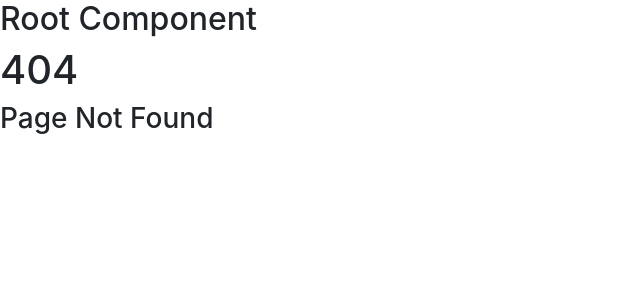
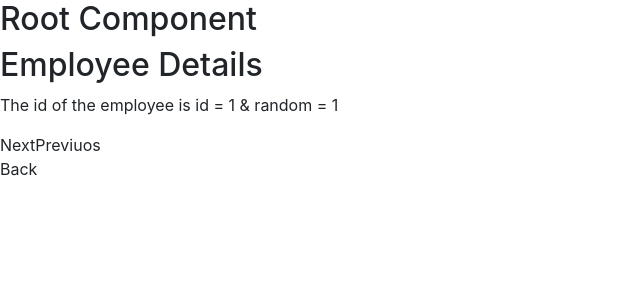
Before and after one commit to SamPratik/Angular-2, an Angular app: page /employees/1/1 in a window 1280 px wide. Before the commit this address had no page. Shown: the top 300 px of the page, without its empty margins (0-640 px from the left). Built offline with nearby package versions, Linux system fonts and the light colour scheme.

Commit message:
Sending multiple parameters(compulsory) in URL using navigate() method

```diff
--- a/src/app/app-routing.module.ts
+++ b/src/app/app-routing.module.ts
@@ -7,7 +7,7 @@ import {PageNotFoundComponent} from './page-not-found.component';
 const routes: Routes = [
   { path: '', redirectTo: '/employees', pathMatch: 'full' },
   { path: 'employees', component: EmployeeListComponent },
-  { path: 'details/:id', component: EmployeeDetailComponent },
+  { path: 'employees/:id/:random', component: EmployeeDetailComponent },
 
   { path: '**', component: PageNotFoundComponent }
 ];
--- a/src/app/employee-detail.component.ts
+++ b/src/app/employee-detail.component.ts
@@ -5,7 +5,7 @@ import { EmployeeService } from './employee.service';
 @Component({
   template: `
               <h2>Employee Details</h2>
-              <p>The id of the employee is id = {{ employeeId }}</p>
+              <p>The id of the employee is id = {{ employeeId }} & random = {{ random }}</p>
               <a (click)="goNext()">Next</a>
               <a (click)="goPrevious()">Previuos</a><br/>
               <a (click)="goBack()">Back</a>
@@ -14,29 +14,32 @@ import { EmployeeService } from './employee.service';
 
 export class EmployeeDetailComponent {
   employeeId: number;
+  random: string;
   constructor(private route: ActivatedRoute, private router: Router) {}
   ngOnInit() {
     this.route.params.subscribe((params: Params) => {
       let id = parseInt(params['id']);
+      let random = params['random'];
       this.employeeId = id;
+      this.random = random;
     });
   }
 
   goNext() {
     if(this.employeeId == 5) {
       this.employeeId = 1;
-      this.router.navigate(['/details', 1]);
+      this.router.navigate(['/employees', 1, 'random']);
     } else {
-      this.router.navigate(['/details', this.employeeId + 1]);
+      this.router.navigate(['/employees', (this.employeeId + 1), 'random']);
     }
   }
 
   goPrevious() {
     if(this.employeeId == 1) {
       this.employeeId = 5;
-      this.router.navigate(['/details', 5]);
+      this.router.navigate(['/employees', 5, 'random']);
     } else {
-      this.router.navigate(['/details', this.employeeId - 1]);
+      this.router.navigate(['/employees', (this.employeeId - 1), 'random']);
     }
   }
 
--- a/src/app/employee-list.component.ts
+++ b/src/app/employee-list.component.ts
@@ -37,7 +37,7 @@ export class EmployeeListComponent {
     });
   }
   onSelect(employee) {
-    this.router.navigate(['/details', employee.id]);
+    this.router.navigate(['/employees', employee.id, 'random']);
   }
   isSelected(employee) {
     return employee.id === this.selectedId;
```
